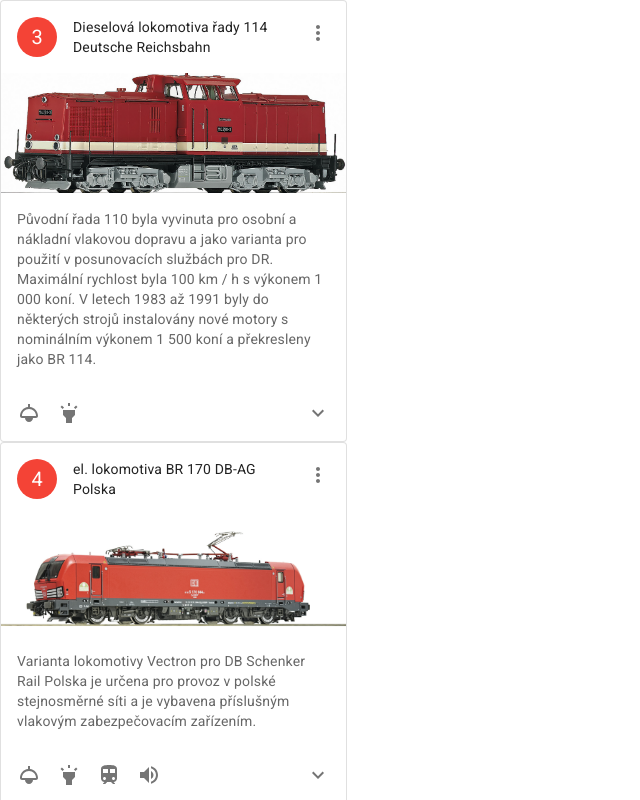
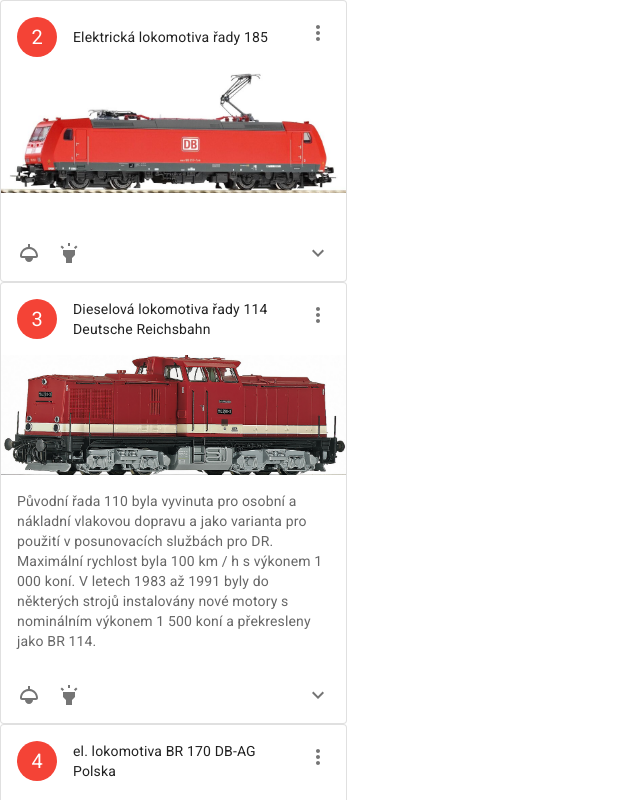
Before and after one commit to tomaso/display_case, a React (Create React App) app in the folder client/: page / in a window 1280 px wide. Shown: the top 800 px of the page, without its empty margins (0-640 px from the left). Built offline with nearby package versions, Linux system fonts and the light colour scheme; no server answers.

Commit message:
Add new loco BR 185

```diff
--- a/client/src/App.js
+++ b/client/src/App.js
@@ -32,6 +32,13 @@
   return (
     <>
       <LocoCard
+        dcc_id="2"
+        sound="false"
+        loco_img="/client/loco_br_185.jpg"
+        loco_title="Elektrická lokomotiva řady 185"
+        loco_details=""
+      />
+      <LocoCard
         dcc_id="3"
         sound="false"
         loco_img="/client/loco_114_298-3.jpg"
```
Also changed, not shown: client/public/loco_br_185.jpg (added), 1 other file (tests, documents, lock files or other folders).
